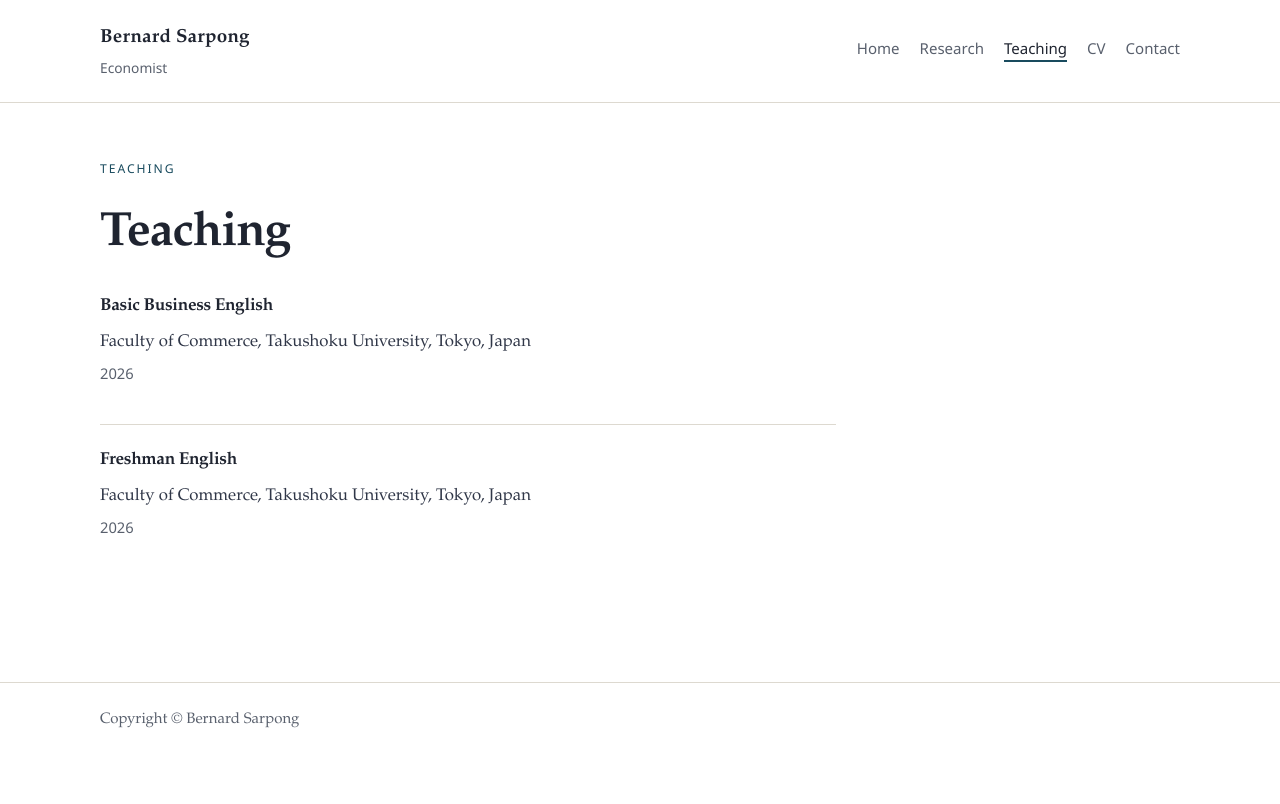
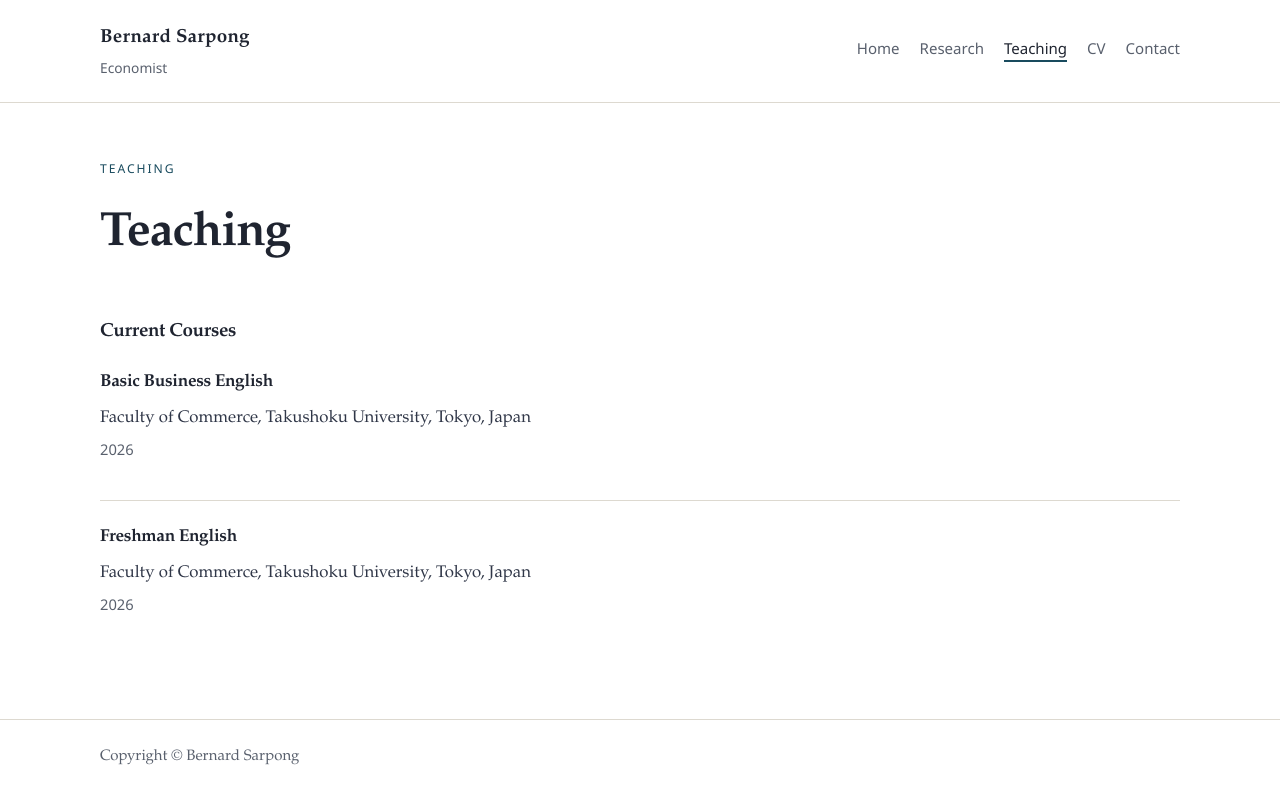
Before and after one commit to bernardksarpong/bernardksarpong.github.io, a Jekyll site: the page built from experience.html, in a window 1280 px wide. Shown: the top 804 px of the page. Built offline with Jekyll 4.4.1, drawn with Linux system fonts in a browser that asks for light colours.

Commit message:
Add current courses heading

```diff
--- a/experience.html
+++ b/experience.html
@@ -10,9 +10,13 @@
   <p class="eyebrow">Teaching</p>
   <h1>Teaching</h1>
 
+</section>
 
 
-
+<section>
+  <div class="section-heading">
+    <h2>Current Courses</h2>
+  </div>
   <div class="item-list">
     {% for item in experience.teaching_experience %}
       <article class="item">
```
